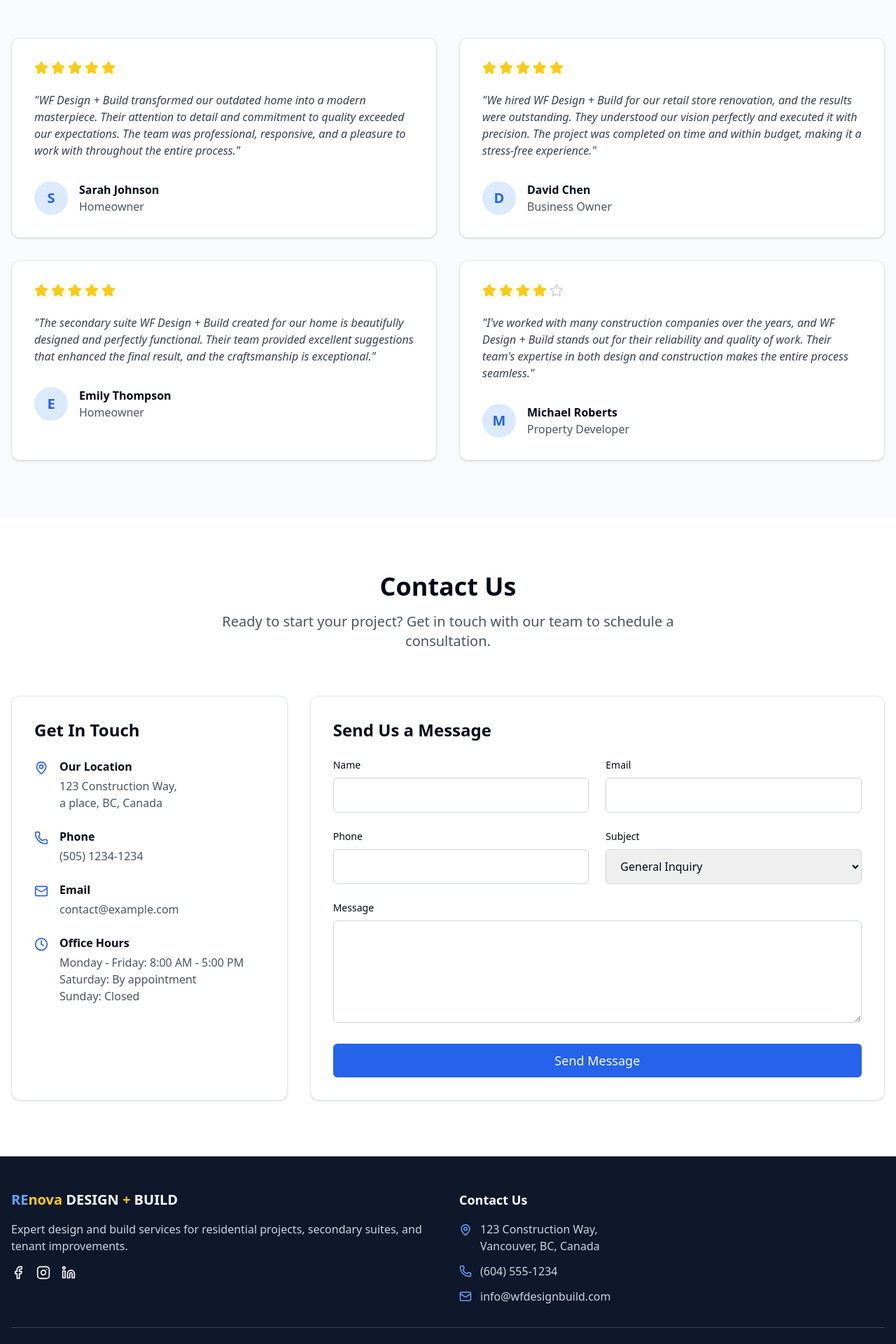
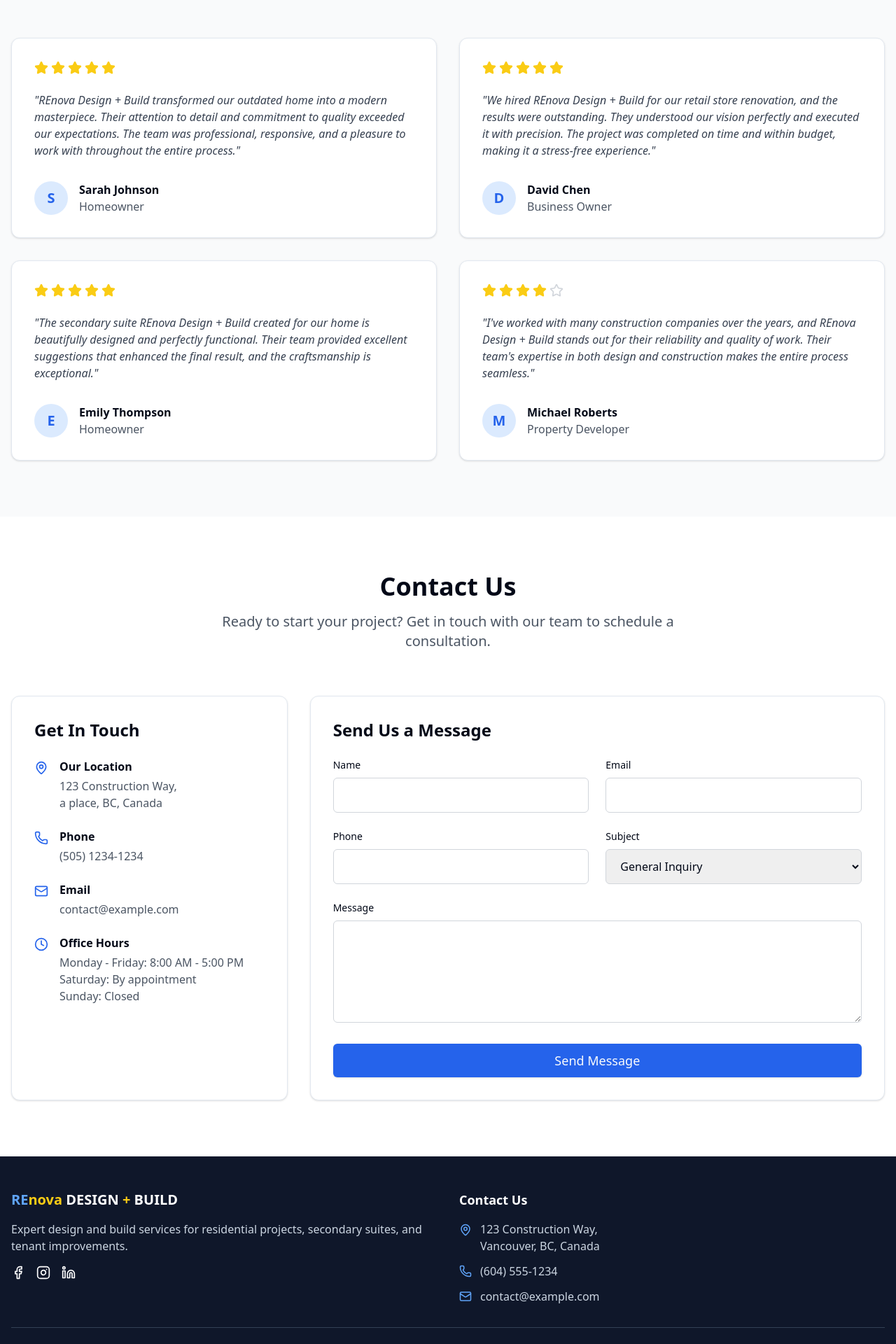
Before and after one commit to faroukchebaiki/Renova, a Next.js app: page / in a window 1280 px wide. Shown: the part 4200-6120 px from the top of the page at 70% size. Built offline with nearby package versions, Linux system fonts and the light colour scheme.

Commit message:
refactor: update contact information and testimonials to reflect new branding

```diff
--- a/src/components/footer.tsx
+++ b/src/components/footer.tsx
@@ -50,7 +50,7 @@ export function Footer() {
               </div>
               <div className="flex items-center space-x-3">
                 <Mail className="text-blue-400 shrink-0" size={18} />
-                <span className="text-slate-300">info@wfdesignbuild.com</span>
+                <span className="text-slate-300">contact@example.com</span>
               </div>
             </div>
           </div>
--- a/src/components/testimonials-section.tsx
+++ b/src/components/testimonials-section.tsx
@@ -6,28 +6,28 @@ const testimonials = [
     id: 1,
     name: "Sarah Johnson",
     role: "Homeowner",
-    content: "WF Design + Build transformed our outdated home into a modern masterpiece. Their attention to detail and commitment to quality exceeded our expectations. The team was professional, responsive, and a pleasure to work with throughout the entire process.",
+    content: "REnova Design + Build transformed our outdated home into a modern masterpiece. Their attention to detail and commitment to quality exceeded our expectations. The team was professional, responsive, and a pleasure to work with throughout the entire process.",
     rating: 5
   },
   {
     id: 2,
     name: "David Chen",
     role: "Business Owner",
-    content: "We hired WF Design + Build for our retail store renovation, and the results were outstanding. They understood our vision perfectly and executed it with precision. The project was completed on time and within budget, making it a stress-free experience.",
+    content: "We hired REnova Design + Build for our retail store renovation, and the results were outstanding. They understood our vision perfectly and executed it with precision. The project was completed on time and within budget, making it a stress-free experience.",
     rating: 5
   },
   {
     id: 3,
     name: "Emily Thompson",
     role: "Homeowner",
-    content: "The secondary suite WF Design + Build created for our home is beautifully designed and perfectly functional. Their team provided excellent suggestions that enhanced the final result, and the craftsmanship is exceptional.",
+    content: "The secondary suite REnova Design + Build created for our home is beautifully designed and perfectly functional. Their team provided excellent suggestions that enhanced the final result, and the craftsmanship is exceptional.",
     rating: 5
   },
   {
     id: 4,
     name: "Michael Roberts",
     role: "Property Developer",
-    content: "I've worked with many construction companies over the years, and WF Design + Build stands out for their reliability and quality of work. Their team's expertise in both design and construction makes the entire process seamless.",
+    content: "I've worked with many construction companies over the years, and REnova Design + Build stands out for their reliability and quality of work. Their team's expertise in both design and construction makes the entire process seamless.",
     rating: 4
   }
 ];
```
